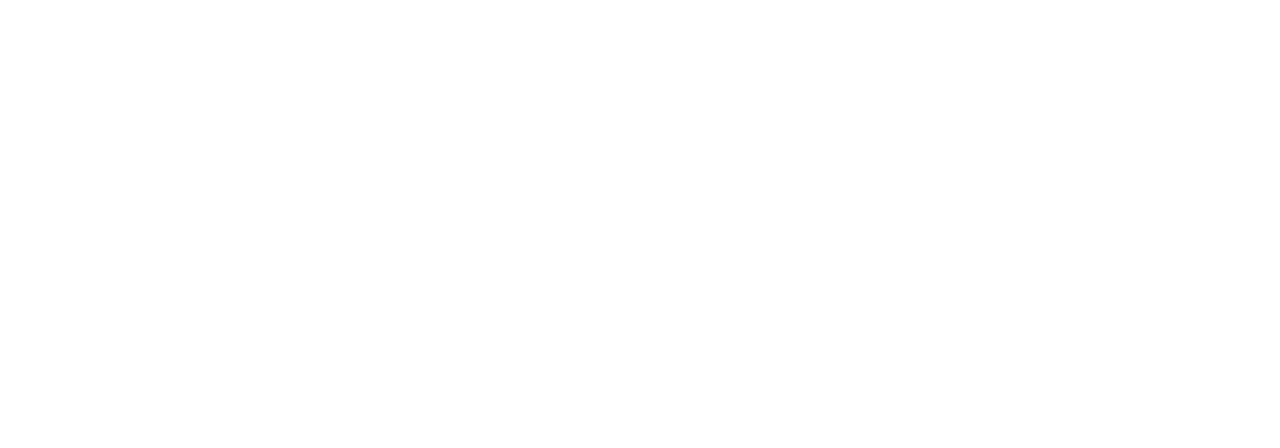
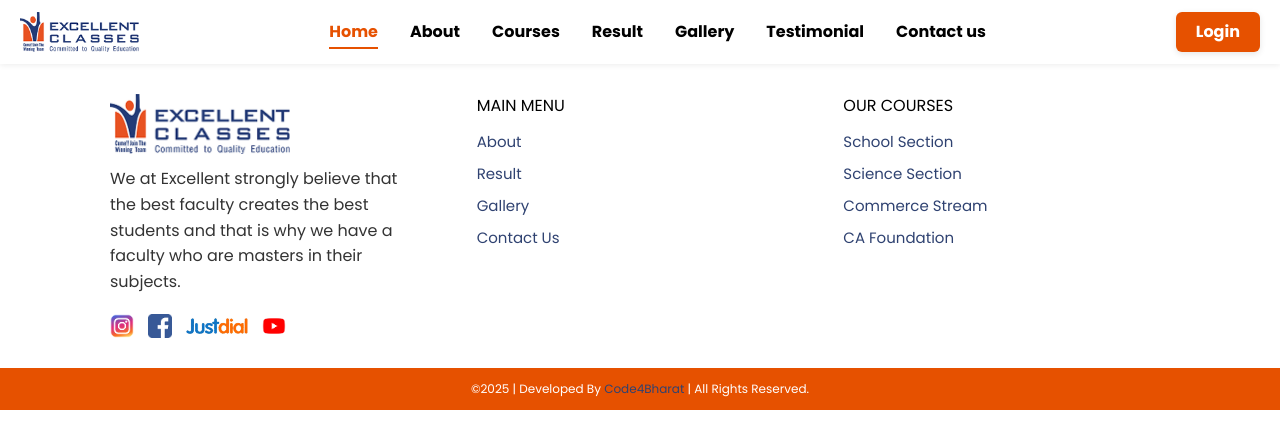
Before and after one commit to dev-nexcore/excellent_class_User, a Next.js app: page / in a window 1280 px wide. Shown: the top 448 px of the page. Built offline with nearby package versions, Linux system fonts and the light colour scheme.

Commit message:
done changes

```diff
--- a/package.json
+++ b/package.json
@@ -13,7 +13,8 @@
     "lucide-react": "^0.532.0",
     "next": "15.4.3",
     "react": "19.1.0",
-    "react-dom": "19.1.0"
+    "react-dom": "19.1.0",
+    "react-icons": "^5.5.0"
   },
   "devDependencies": {
     "@eslint/eslintrc": "^3",
--- a/src/app/Contactuss/page.jsx
+++ b/src/app/Contactuss/page.jsx
@@ -5,9 +5,9 @@ import Footer from '@/components/common/Footer'
 export default function page() {
   return (
     <>
-    <Navbar />
+
     <ContactUs />
-    <Footer />
+
     </>
   )
 }
--- a/src/app/Testimoniall/page.jsx
+++ b/src/app/Testimoniall/page.jsx
@@ -6,9 +6,7 @@ import React from 'react'
 export default function () {
   return (
     <>
-    <Navbar />
     <Testimonial />
-    <Footer />
     </>
   )
 }
--- a/src/app/globals.css
+++ b/src/app/globals.css
@@ -1,6 +1,7 @@
-@import url('https://fonts.googleapis.com/css2?family=Poppins:wght@600;700&display=swap');
+@import url('https://fonts.googleapis.com/css2?family=Poppins:wght@400;600;700&display=swap');
 @import "tailwindcss";
 
+/* ========= ROOT ========== */
 :root {
   --background: #ffffff;
   --foreground: #171717;
@@ -20,13 +21,72 @@
   }
 }
 
+/* ========= GLOBAL ========= */
 body {
   background: var(--background);
   color: var(--foreground);
   font-family: 'Poppins', Arial, Helvetica, sans-serif;
+  font-weight: 400;
 }
 
-/* Footer styles */
+/* ============ FOOTER ============ */
+.footer-container {
+  display: flex;
+  flex-wrap: wrap;
+  justify-content: space-between;
+  max-width: 1100px;
+  margin: auto;
+  padding: 30px 20px;
+  gap: 40px;
+}
+
+.footer-logo-section {
+  flex: 1 1 250px;
+  min-width: 250px;
+}
+
+.footer-logo {
+  width: 180px;
+  height: auto;
+  margin-bottom: 12px;
+}
+
+.footer-description {
+  font-size: 16px;
+  color: #333;
+  line-height: 1.6;
+  margin-bottom: 20px;
+  max-width: 300px;
+  text-align: left;
+  font-weight: 400;
+}
+
+.footer-social {
+  display: flex;
+  gap: 14px;
+  align-items: center;
+}
+
+.footer-social img {
+  height: 24px;
+  width: auto;
+  display: block;
+}
+
+.footer-column {
+  flex: 1 1 150px;
+  min-width: 150px;
+}
+
+.footer-title {
+  font-size: 16px;
+  color: #000;
+  margin-bottom: 12px;
+  font-weight: 400;
+  text-transform: uppercase;
+  font-family: 'Poppins', sans-serif;
+}
+
 .footer-list {
   list-style: none;
   padding: 0;
@@ -34,22 +94,43 @@ body {
 }
 
 .footer-list li {
-  color: #2f4271;
-  font-weight: 500;
-  font-size: 16px;
-  margin-bottom: 10px;
+  margin-bottom: 8px;
 }
 
 .footer-list li a {
   color: #2f4271;
+  font-size: 15px;
+  font-weight: 400;
+  text-decoration: none;
+  transition: color 0.3s;
+  font-family: 'Poppins', sans-serif;
+}
+
+.footer-list li a:hover {
+  color: #1e2f5d;
+  text-decoration: underline;
+}
+
+.footer-bottom {
+  background: #e65100;
+  color: #fff;
+  text-align: center;
+  padding: 12px 10px;
+  font-size: 12px;
+  font-weight: 400;
+  font-family: 'Poppins', sans-serif;
+}
+
+.footer-bottom a {
+  color: #2f4271;
   text-decoration: none;
 }
 
-.footer-list li a:hover {
+.footer-bottom a:hover {
   text-decoration: underline;
 }
 
-/* Contact section styles */
+/* ============ CONTACT SECTION ============ */
 .contact-wrapper {
   display: flex;
   gap: 30px;
@@ -66,6 +147,7 @@ body {
   color: #fff;
   box-shadow: 0 4px 15px rgba(0, 0, 0, 0.08);
   transition: transform 0.3s ease;
+  font-family: 'Poppins', sans-serif;
 }
 
 .contact-card:hover {
@@ -85,6 +167,7 @@ body {
   margin: 8px 0;
   font-size: 15px;
   line-height: 1.6;
+  font-weight: 400;
 }
 
 .contact-info {
@@ -116,7 +199,7 @@ body {
   border-color: #000;
 }
 
-/* Follow Us On */
+/* ============ SOCIAL FOLLOW ============ */
 .social-follow {
   background: #e65100;
   text-align: center;
@@ -128,6 +211,7 @@ body {
   font-size: 32px;
   font-weight: bold;
   margin: 0;
+  font-family: 'Poppins', sans-serif;
 }
 
 .social-icons {
@@ -144,7 +228,7 @@ body {
   transition: transform 0.3s;
 }
 
-/* Reach Us Section */
+/* ============ REACH US ============ */
 .reach-us {
   background: #1e3264;
   text-align: center;
@@ -156,9 +240,10 @@ body {
   font-size: 32px;
   font-weight: bold;
   margin: 0;
+  font-family: 'Poppins', sans-serif;
 }
 
-/* ✅ Center Google Map */
+/* ============ MAP ============ */
 .map-container {
   margin-top: 40px;
   display: flex;
@@ -167,8 +252,23 @@ body {
   padding: 0 20px;
 }
 
-/* Responsive tweaks */
+/* ============ RESPONSIVE ============ */
 @media (max-width: 768px) {
+  .footer-container {
+    flex-direction: column;
+    gap: 30px;
+    padding: 20px;
+  }
+
+  .footer-logo-section,
+  .footer-column {
+    min-width: 100%;
+  }
+
+  .footer-description {
+    max-width: 100%;
+  }
+
   .contact-wrapper {
     flex-direction: column;
     align-items: center;
--- a/src/app/layout.jsx
+++ b/src/app/layout.jsx
@@ -1,6 +1,8 @@
 import { Inter } from "next/font/google";
 import { Geist_Mono } from "next/font/google";
 import "./globals.css";
+import Navbar from "@/components/common/Navbar";
+import Footer from "@/components/common/Footer"; // ✅ Make sure this is correct
 
 const inter = Inter({
   variable: "--font-sans",
@@ -20,10 +22,10 @@ export const metadata = {
 export default function RootLayout({ children }) {
   return (
     <html lang="en">
-      <body
-        className={`${inter.variable} ${geistMono.variable} antialiased`}
-      >
+      <body className={`${inter.variable} ${geistMono.variable} antialiased`}>
+        <Navbar />
         {children}
+        <Footer /> {/* ✅ Make sure this is self-closing */}
       </body>
     </html>
   );
--- a/src/components/about/about.jsx
+++ b/src/components/about/about.jsx
@@ -9,7 +9,7 @@ import { motion } from "framer-motion";
 import { useRef } from 'react';
 import { useInView, inView } from 'framer-motion';
 import { GraduationCap, Users, Landmark } from "lucide-react";
-export default function About() {
+export default function about() {
   const ref = useRef(null);
   const isInView = useInView(ref, { once: true });
   const leftRef = useRef(null);
@@ -25,6 +25,8 @@ export default function About() {
   const inViewLeft2 = useInView(left2Ref, { once: true });
   const inViewRight1 = useInView(right1Ref, { once: true });
   const inViewRight2 = useInView(right2Ref, { once: true });
+
+
 
   return (
     <>
--- a/src/components/common/Footer.jsx
+++ b/src/components/common/Footer.jsx
@@ -6,6 +6,69 @@ export default function Footer() {
   return (
     <footer style={{ background: "#fff" }}>
       <style jsx>{`
+        .footer-container {
+          display: flex;
+          flex-wrap: wrap;
+          justify-content: space-between;
+          max-width: 1100px;
+          margin: auto;
+          padding: 30px 20px;
+          gap: 40px;
+        }
+
+        .footer-column {
+          flex: 1 1 250px;
+          min-width: 250px;
+        }
+
+        .footer-text {
+          font-size: 16px;
+          color: #333;
+          line-height: 1.6;
+          margin-bottom: 20px;
+          max-width: 300px;
+          text-align: left;
+        }
+
+        .footer-title {
+          font-size: 16px;
+          margin-bottom: 12px;
+          color: #000;
+          text-transform: uppercase;
+        }
+
+        .footer-list {
+          list-style: none;
+          padding: 0;
+          margin: 0;
+        }
+
+        .footer-link {
+          color: #2f4271;
+          font-size: 15px;
+          text-decoration: none;
+          cursor: pointer;
+        }
+
+        .footer-social {
+          display: flex;
+          gap: 14px;
+          align-items: center;
+        }
+
+        .footer-bottom {
+          background: #e65100;
+          color: #fff;
+          text-align: center;
+          padding: 12px 10px;
+          font-size: 12px;
+        }
+
+        .footer-bottom a {
+          color: #2f4271;
+          text-decoration: none;
+        }
+
         @media (max-width: 768px) {
           .footer-container {
             flex-direction: column;
@@ -14,135 +77,56 @@ export default function Footer() {
         }
       `}</style>
 
-      <div
-        className="footer-container"
-        style={{
-          display: "flex",
-          flexWrap: "wrap",
-          justifyContent: "space-between",
-          maxWidth: "1100px",
-          margin: "auto",
-          padding: "30px 20px",
-          gap: "40px",
-        }}
-      >
-        {/* Column 1: Logo + Description + Social Icons */}
-        <div style={{ flex: "1 1 250px", minWidth: "250px" }}>
+      <div className="footer-container">
+        {/* Column 1 */}
+        <div className="footer-column">
           <img
             src="/Logo/logo.png"
             alt="Excellent Classes Logo"
-            style={{
-              width: "180px",
-              height: "auto",
-              marginBottom: "12px",
-            }}
+            style={{ width: "180px", height: "auto", marginBottom: "12px" }}
           />
-          <p
-            style={{
-              fontWeight: 600,
-              fontSize: "16px",
-              color: "#333",
-              lineHeight: "1.6",
-              marginBottom: "20px",
-              maxWidth: "300px",
-              textAlign: "left",
-            }}
-          >
+          <p className="footer-text">
             We at Excellent strongly believe that the best faculty creates the
             best students and that is why we have a faculty who are masters in
             their subjects.
           </p>
-
-          {/* Social Icons */}
-          <div style={{ display: "flex", gap: "14px", alignItems: "center" }}>
+          <div className="footer-social">
             {[
-              {
-                href: "https://www.instagram.com/",
-                src: "/Logo/instagram.png",
-                alt: "Instagram",
-              },
-              {
-                href: "https://www.facebook.com/",
-                src: "/Logo/facebook.png",
-                alt: "Facebook",
-              },
-              {
-                href: "https://www.justdial.com/",
-                src: "/Logo/justdial.png",
-                alt: "Justdial",
-              },
-              {
-                href: "https://www.youtube.com/",
-                src: "/Logo/youtube.png",
-                alt: "YouTube",
-              },
+              { href: "https://www.instagram.com/", src: "/Logo/instagram.png", alt: "Instagram" },
+              { href: "https://www.facebook.com/", src: "/Logo/facebook.png", alt: "Facebook" },
+              { href: "https://www.justdial.com/", src: "/Logo/justdial.png", alt: "Justdial" },
+              { href: "https://www.youtube.com/", src: "/Logo/youtube.png", alt: "YouTube" },
             ].map((icon) => (
-              <a
-                key={icon.alt}
-                href={icon.href}
-                target="_blank"
-                rel="noopener noreferrer"
-              >
-                <img
-                  src={icon.src}
-                  alt={icon.alt}
-                  style={{ height: "24px", width: "auto" }}
-                />
+              <a key={icon.alt} href={icon.href} target="_blank" rel="noopener noreferrer">
+                <img src={icon.src} alt={icon.alt} style={{ height: "24px", width: "auto" }} />
               </a>
             ))}
           </div>
         </div>
 
-        {/* Column 2: Main Menu */}
-        <div style={{ flex: "1 1 150px", minWidth: "150px" }}>
-          <h4
-            style={{
-              fontWeight: "700",
-              fontSize: "16px",
-              marginBottom: "12px",
-              color: "#000",
-            }}
-          >
-            MAIN MENU
-          </h4>
-          <ul style={{ listStyle: "none", padding: 0, margin: 0 }}>
+        {/* Column 2 */}
+        <div className="footer-column" style={{ minWidth: "100px" }}>
+          <div className="footer-title">Main Menu</div>
+          <ul className="footer-list">
             {[
-              { name: "About", path: "/about" },
+              { name: "About", path: "/Aboutus" },
               { name: "Result", path: "/result" },
               { name: "Gallery", path: "/gallery" },
-              { name: "Contact Us", path: "/contact" },
+              { name: "Contact Us", path: "/Contactuss" },
             ].map((item) => (
               <li key={item.name} style={{ marginBottom: "8px" }}>
                 <Link href={item.path}>
-                  <span
-                    style={{
-                      color: "#2f4271",
-                      fontSize: "15px",
-                      textDecoration: "none",
-                      cursor: "pointer",
-                    }}
-                  >
-                    {item.name}
-                  </span>
+                  <span className="footer-link">{item.name}</span>
                 </Link>
               </li>
             ))}
           </ul>
         </div>
 
-        {/* Column 3: Our Courses */}
-        <div style={{ flex: "1 1 180px", minWidth: "180px" }}>
-          <h4
-            style={{
-              fontWeight: "600",
-              fontSize: "16px",
-              marginBottom: "12px",
-              color: "#000",
-            }}
-          >
-            OUR COURSES
-          </h4>
-          <ul style={{ listStyle: "none", padding: 0, margin: 0 }}>
+        {/* Column 3 */}
+        <div className="footer-column" style={{ minWidth: "180px" }}>
+          <div className="footer-title">Our Courses</div>
+          <ul className="footer-list">
             {[
               "School Section",
               "Science Section",
@@ -151,16 +135,7 @@ export default function Footer() {
             ].map((course) => (
               <li key={course} style={{ marginBottom: "8px" }}>
                 <Link href={`/${course.toLowerCase().replace(/\s+/g, "-")}`}>
-                  <span
-                    style={{
-                      color: "#2f4271",
-                      fontSize: "15px",
-                      textDecoration: "none",
-                      cursor: "pointer",
-                    }}
-                  >
-                    {course}
-                  </span>
+                  <span className="footer-link">{course}</span>
                 </Link>
               </li>
             ))}
@@ -168,26 +143,13 @@ export default function Footer() {
         </div>
       </div>
 
-      {/* Bottom Orange Bar with Code4Bharat link */}
-      <div
-        style={{
-          background: "#e65100",
-          color: "#fff",
-          textAlign: "center",
-          padding: "12px 10px",
-          fontSize: "14px",
-        }}
-      >
+      {/* Bottom bar */}
+      <div className="footer-bottom">
         ©2025 | Developed By{" "}
         <a
           href="https://code4bharat.com/"
           target="_blank"
           rel="noopener noreferrer"
-          style={{
-            color: "#2f4271",
-            fontWeight: "600",
-            textDecoration: "none",
-          }}
         >
           Code4Bharat
         </a>{" "}
--- a/src/components/common/Navbar.jsx
+++ b/src/components/common/Navbar.jsx
@@ -10,17 +10,16 @@ export default function Navbar() {
   const [isMobile, setIsMobile] = useState(false);
   const [menuOpen, setMenuOpen] = useState(false);
 
-  // Detect screen width
   useEffect(() => {
     const handleResize = () => setIsMobile(window.innerWidth <= 768);
-    handleResize(); // check on mount
+    handleResize();
     window.addEventListener("resize", handleResize);
     return () => window.removeEventListener("resize", handleResize);
   }, []);
 
   const navLinks = [
     { name: "Home", path: "/" },
-    { name: "About", path: "/about" },
+    { name: "About", path: "/Aboutus" },
     { name: "Courses", path: "/courses" },
     { name: "Result", path: "/result" },
     { name: "Gallery", path: "/gallery" },
@@ -62,7 +61,7 @@ export default function Navbar() {
           {menuOpen ? <FaTimes /> : <FaBars />}
         </div>
       ) : (
-        // Navigation Links for Desktop
+        // Desktop Navigation Links
         <div style={{ display: "flex", gap: "32px", flex: 1, justifyContent: "center" }}>
           {navLinks.map((item) => (
             <Link key={item.name} href={item.path}>
@@ -70,10 +69,9 @@ export default function Navbar() {
                 style={{
                   fontWeight: "bold",
                   color: pathname === item.path ? "#e65100" : "#000",
+                  borderBottom: pathname === item.path ? "2px solid #e65100" : "none",
                   paddingBottom: "4px",
-                  borderBottom:
-                    pathname === item.path ? "3px solid #e65100" : "none",
-                  transition: "all 0.2s ease",
+                  transition: "border-bottom 0.2s ease",
                   cursor: "pointer",
                 }}
               >
@@ -84,7 +82,7 @@ export default function Navbar() {
         </div>
       )}
 
-      {/* Login Button (Always visible) */}
+      {/* Login Button */}
       <div style={{ flexShrink: 0 }}>
         <Link href="/login">
           <span
@@ -129,7 +127,9 @@ export default function Navbar() {
                 style={{
                   fontWeight: "bold",
                   color: pathname === item.path ? "#e65100" : "#000",
-                  padding: "8px 0",
+                  borderBottom: pathname === item.path ? "2px solid #e65100" : "none",
+                  paddingBottom: "4px",
+                  cursor: "pointer",
                 }}
               >
                 {item.name}
--- a/src/components/home/Testimonial.jsx
+++ b/src/components/home/Testimonial.jsx
@@ -5,7 +5,6 @@ import Link from "next/link";
 import Image from "next/image";
 import { motion } from "framer-motion";
 
-// 🧾 Main Testimonial Component
 export default function Testimonial() {
   const images = Array(10).fill("/img2.png");
 
@@ -13,59 +12,34 @@ export default function Testimonial() {
     <>
       {/* 🧭 Breadcrumb Header */}
       <div
-        className="breadcrumb-header"
+        className="breadcrumb-header text-white font-bold text-2xl flex justify-center items-center gap-5 h-[150px] bg-cover bg-center"
         style={{
           backgroundImage: "url('/img.jpg')",
-          backgroundSize: "cover",
-          backgroundPosition: "center",
-          width: "100%",
-          height: "150px",
           maxWidth: "1726px",
           margin: "auto",
-          color: "#fff",
-          fontWeight: "bold",
-          fontSize: "32px",
-          display: "flex",
-          justifyContent: "center",
-          alignItems: "center",
-          gap: "20px",
         }}
       >
-        <Link href="/" style={{ color: "white", fontWeight: "600", textDecoration: "none" }}>
+        <Link href="/" className="text-white font-semibold no-underline">
           Home
         </Link>
-        <span style={{ color: "white", fontSize: "20px" }}>»»</span>
-        <span style={{ color: "white", fontWeight: "600" }}>Testimonial</span>
+        <span className="text-white text-xl">»»</span>
+        <span className="text-white font-semibold">Testimonial</span>
       </div>
-{/* 🖼️ Extra Image after Breadcrumb */}
-<div style={{ maxWidth: "600px", margin: "30px auto" }}>
+
+      {/* 📸 Extra Banner Image */}
+      <div className="max-w-[1000px] mx-auto px-4 my-10">
         <Image
           src="/img3.png"
           alt="Banner Below Breadcrumb"
-    width={600}
-    height={180}
-    style={{
-      borderRadius: "8px",
-      objectFit: "cover",
-      width: "100%",
-      height: "auto",
-    }}
+          width={1000}
+          height={200}
+          className="w-full h-auto object-cover rounded-lg"
           priority
         />
       </div>
 
-
-      {/* 🖼️ Testimonials Grid - 2 per row with padding */}
-      <div
-        style={{
-          display: "grid",
-          gridTemplateColumns: "repeat(2, 1fr)",
-          gap: "30px",
-          padding: "30px",
-          maxWidth: "1100px",
-          margin: "auto",
-        }}
-      >
+      {/* 🧾 Testimonials Grid */}
+      <div className="grid grid-cols-1 sm:grid-cols-2 gap-6 px-4 max-w-[1100px] mx-auto pb-12">
         {images.map((img, index) => (
           <motion.div
             key={index}
@@ -73,28 +47,21 @@ export default function Testimonial() {
             whileInView={{ opacity: 1, x: 0 }}
             transition={{ duration: 0.6, ease: "easeOut" }}
             viewport={{ once: true }}
-            style={{
-              padding: "10px",
-              borderRadius: "12px",
-              overflow: "hidden",
-              boxShadow: "0 4px 12px rgba(0, 0, 0, 0.1)",
-              backgroundColor: "#fff",
-            }}
+            className="overflow-hidden bg-white rounded-xl text-center py-4"
           >
             <Image
               src={img}
               alt={`Testimonial ${index + 1}`}
-              width={400}
-              height={500}
-              layout="responsive"
-              objectFit="cover"
+              width={360}
+              height={450}
+              className="mx-auto rounded-md object-cover w-full h-auto"
               priority={index === 0}
             />
           </motion.div>
         ))}
       </div>
 
-      {/* 📱 Responsive Grid CSS */}
+      {/* 📱 Responsive Styling */}
       <style jsx>{`
         @media (max-width: 768px) {
           .breadcrumb-header {
@@ -104,11 +71,6 @@ export default function Testimonial() {
             padding: 20px 10px;
             gap: 10px;
           }
-
-          div[style*="grid-template-columns"] {
-            grid-template-columns: 1fr !important;
-            padding: 20px !important;
-          }
         }
       `}</style>
     </>
```
Also changed, not shown: src/app/Aboutus/page.jsx (added, +10 -0 lines), public/bgimg.jpg (added), 1 other file (tests, documents, lock files or other folders). Lines whose indentation alone changed are shown as unchanged.
